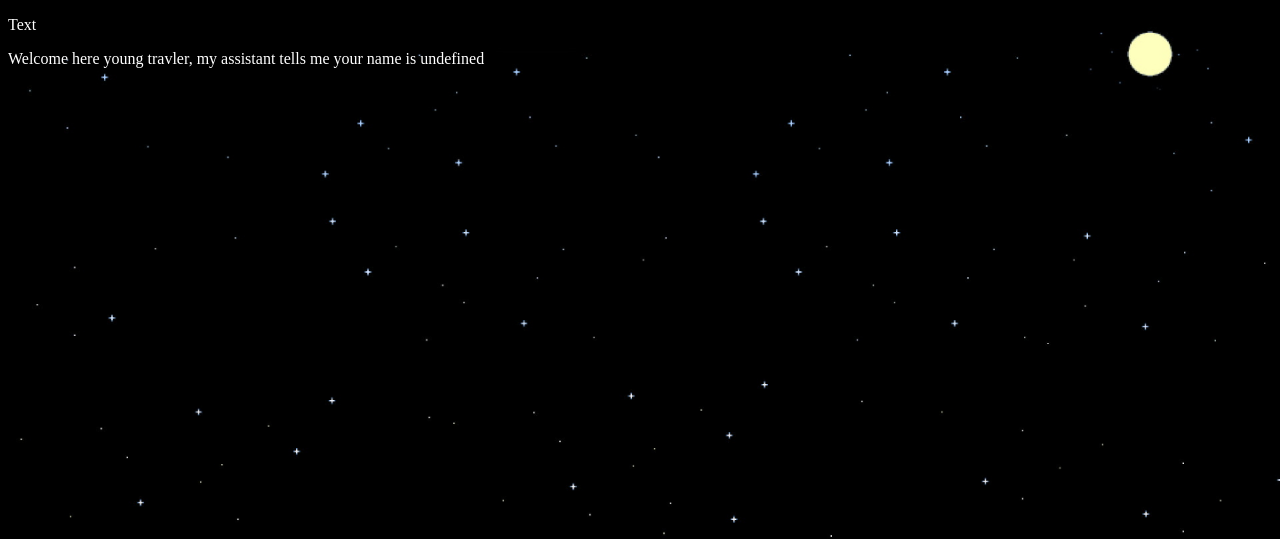
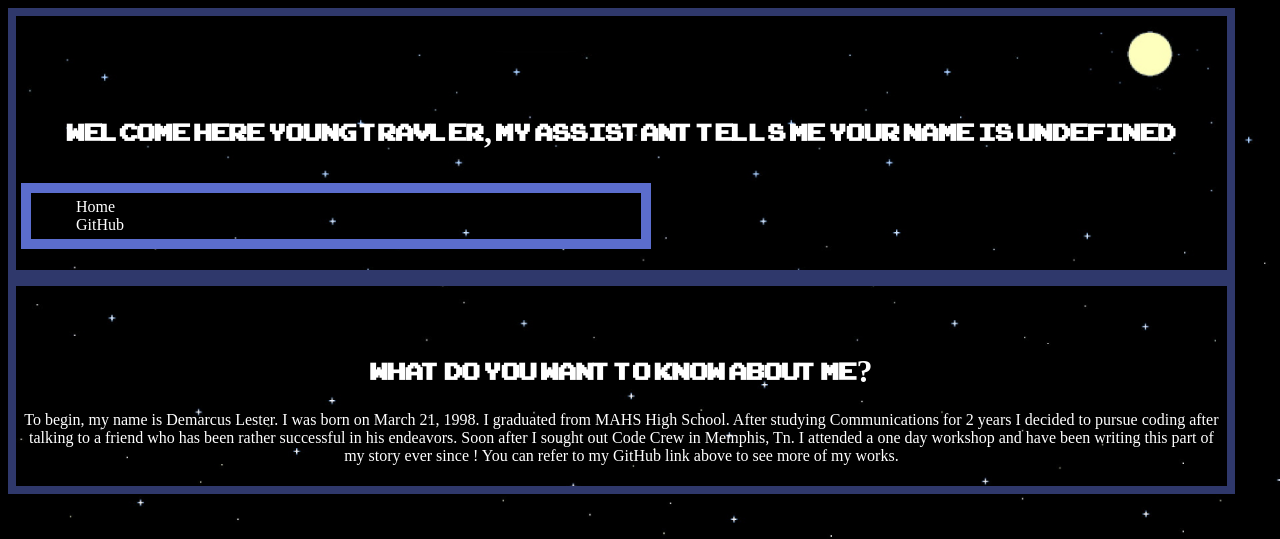
Before and after one commit to DemarcusL/ProjectLandingPage, a plain HTML site: page PokeD.html in a window 1280 px wide. Shown: the top 539 px of the page. Drawn offline with Linux system fonts and the light colour scheme.

Commit message:
I worked on my personal page

```diff
--- a/PokeD.html
+++ b/PokeD.html
@@ -9,17 +9,28 @@
 </head>
 
 <body onload="messageOnLoadD()">
-    <p> Text </p>
-
-    <div id="containerD" >
-
+    <div>
+        <header id="header">
+                <h1 id="containerD" > </h1>
+                <ul id="ul">
+                    <ol> Home </ol>
+                    <ol> GitHub </ol>
+                </ul>
+        </header>
     </div>
 
+    <div>
+        <main id="intro">
+            <h1 > What do you want to know about me? </h1>
+            <p> To begin, my name is Demarcus Lester. I was born on March 21, 1998. I graduated from MAHS High School. After studying Communications for 2 years I decided to pursue coding after talking to a friend who has been rather successful in his endeavors. Soon after I sought out Code Crew in Memphis, Tn. I attended a one day workshop and have been writing this part of my story ever since ! You can refer to my GitHub link above to see more of my works. </p>
+        </main>
+    </div>
 
-
-
-
-
+    <div>
+        <footer>
+            <h3> </h3>
+        </footer>
+    </div>
     <script src="./main.js"></script>
 </body>
 
--- a/styleD.css
+++ b/styleD.css
@@ -3,6 +3,38 @@ color: white;
 
 }
 
+body {
+display:block;
+}
+
+#header {
+box-sizing: content-box;
+width: 95%;
+border: solid #2f386b 8px;
+padding: 5px;
+}
+
+#intro {
+box-sizing: content-box;
+width: 95%;
+border: solid #2f386b 8px;
+padding: 5px;
+
+}
+
 p {
+display:block;
 color: white;
+text-align: center;
 }
+
+#ul {
+display:block;
+color: white;
+
+box-sizing: content-box;
+width: 50%;
+border: solid #5B6DCD 10px;
+padding: 5px;
+
+}
```
